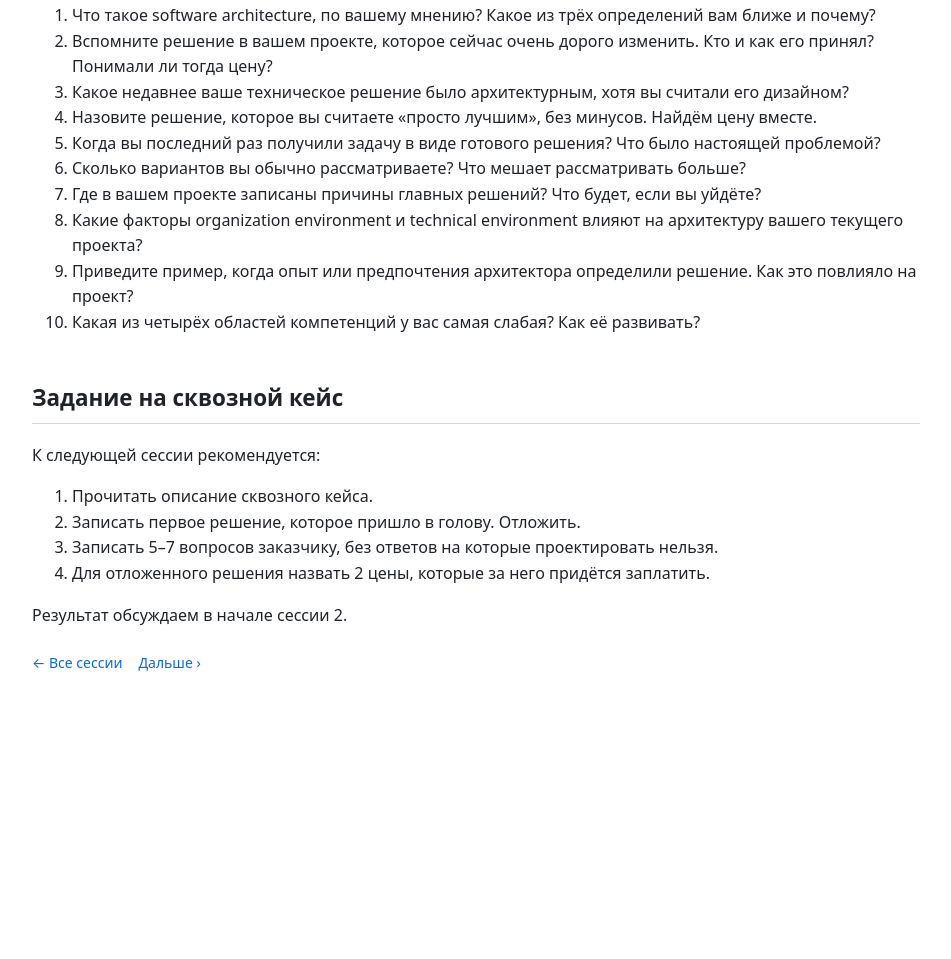
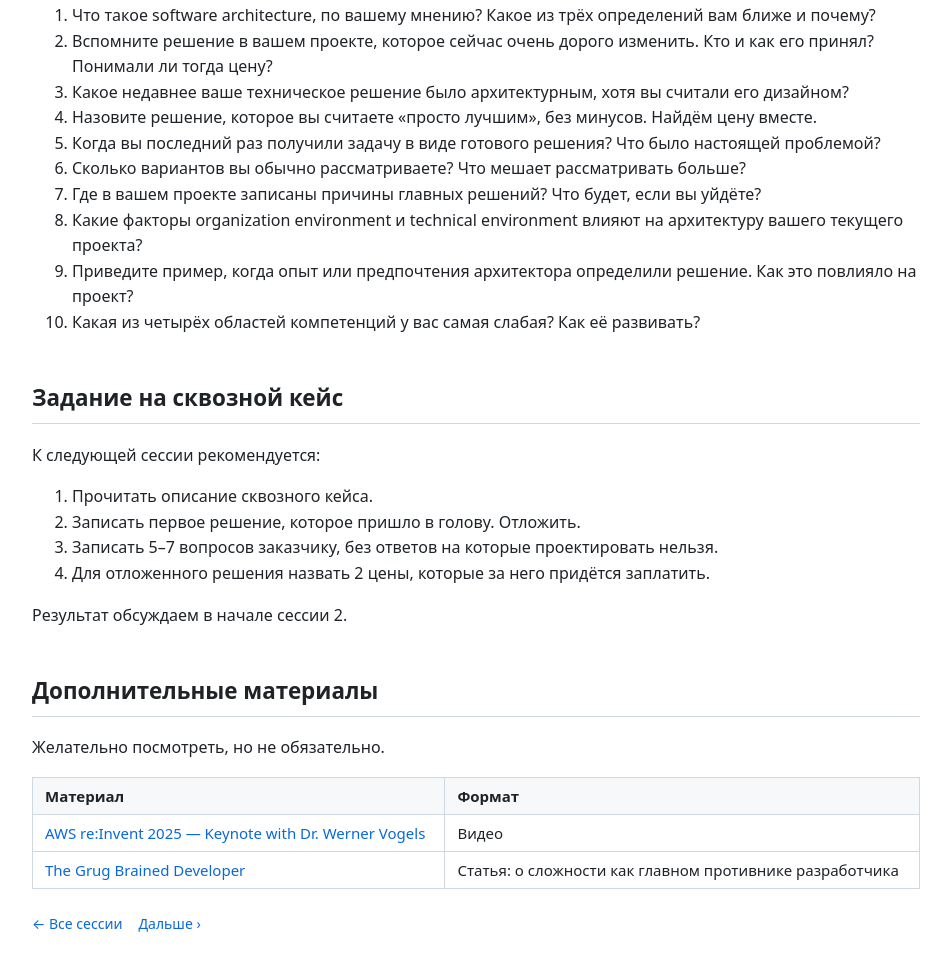
Before and after one commit to natmasslove/sas-materials, a plain HTML site: page html/session-01.html in a window 1280 px wide. Shown: the part 8518-9477 px from the top of the page, without its empty margins (164-1115 px from the left). Before the commit the page ends 9217 px from the top, so only its background shows below. Drawn offline with Linux system fonts and the light colour scheme.

Commit message:
Session 1: add optional 'additional materials' section
Co-Authored-By: Claude Fable 5.2 <noreply@anthropic.com>

```diff
--- a/html/session-01.html
+++ b/html/session-01.html
@@ -614,6 +614,26 @@
 <li>Для отложенного решения назвать 2 цены, которые за него придётся заплатить.</li>
 </ol>
 <p>Результат обсуждаем в начале сессии 2.</p>
+<h2>Дополнительные материалы</h2>
+<p>Желательно посмотреть, но не обязательно.</p>
+<div class="table"><table>
+<thead>
+<tr>
+<th>Материал</th>
+<th>Формат</th>
+</tr>
+</thead>
+<tbody>
+<tr>
+<td><a href="https://www.youtube.com/watch?v=3Y1G9najGiI">AWS re:Invent 2025 — Keynote with Dr. Werner Vogels</a></td>
+<td>Видео</td>
+</tr>
+<tr>
+<td><a href="https://grugbrain.dev/">The Grug Brained Developer</a></td>
+<td>Статья: о сложности как главном противнике разработчика</td>
+</tr>
+</tbody>
+</table></div>
 </main>
 <nav><a href="index.html">← Все сессии</a> <a href="session-02.html">Дальше ›</a></nav>
 <script type="module">
```
Also changed, not shown: 2 other files.
